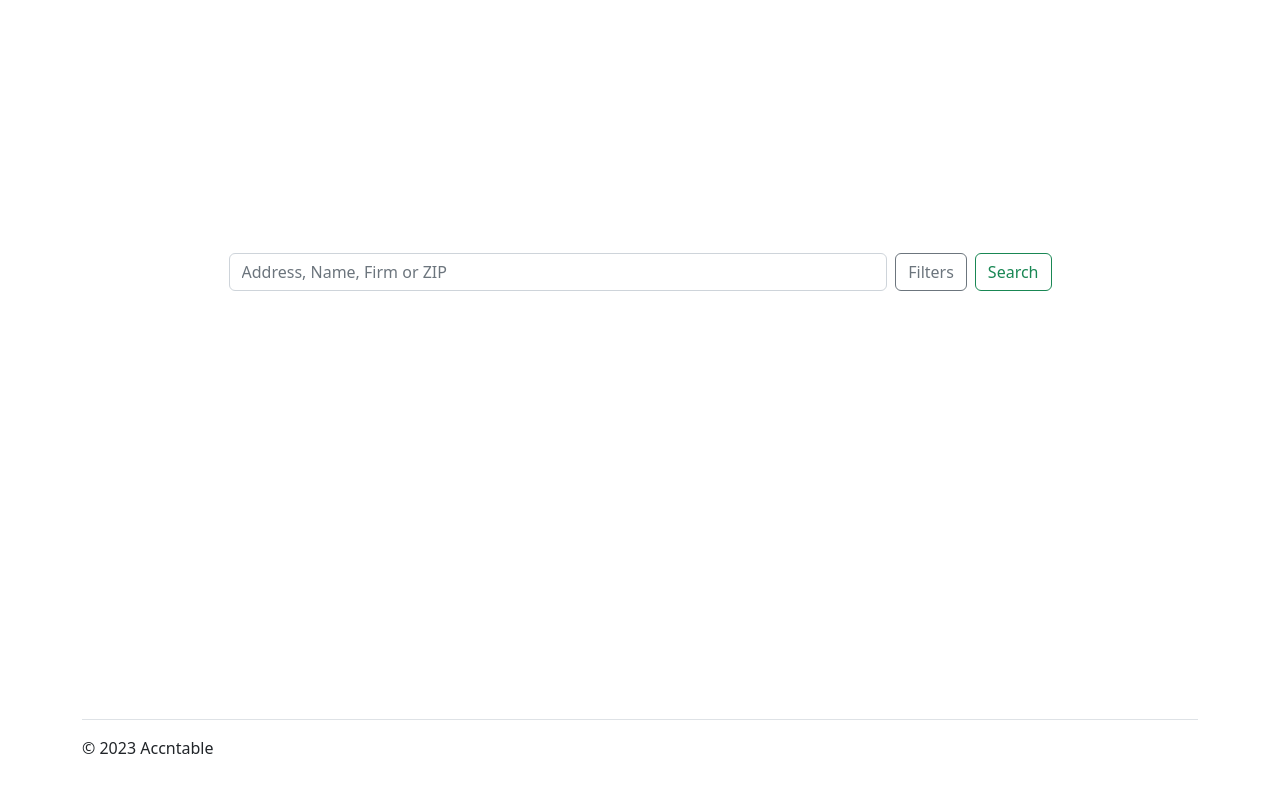
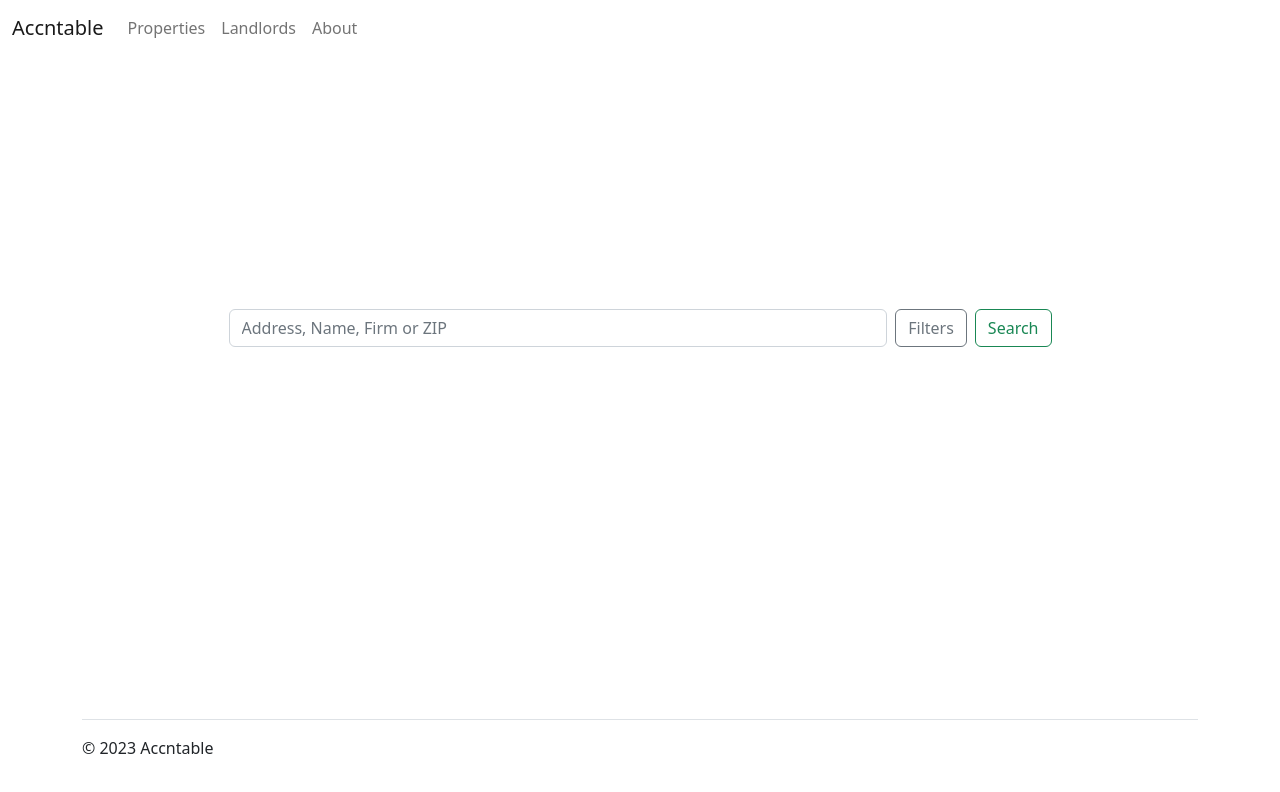
Before and after one commit to mattryczek/accntable, a Vue app: page / in a window 1280 px wide. Shown: the top 792 px of the page. Built offline with nearby package versions, Linux system fonts and the light colour scheme.

Commit message:
Add navbar back to home view

```diff
--- a/src/views/Home.vue
+++ b/src/views/Home.vue
@@ -1,10 +1,12 @@
 <script setup>
 import MainSearch from '@/components/MainSearch.vue';
 import Footer from '@/components/Footer.vue';
+import Navbar from '../components/Navbar.vue';
 
 </script>
 
 <template>
+    <Navbar />
     <div class="home container">
         <MainSearch />
         <Footer />
```
